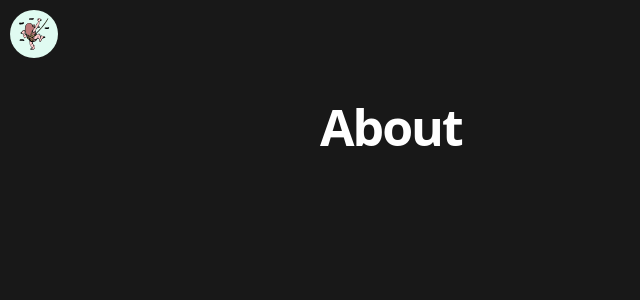
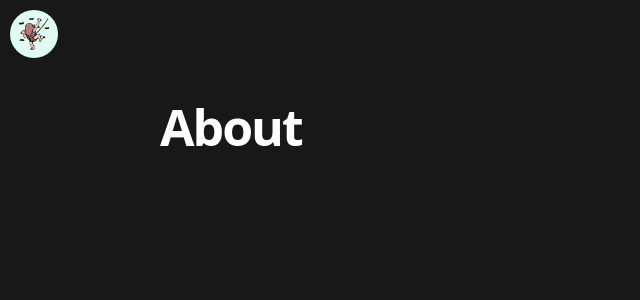
Before and after one commit to callpraths/callpraths.github.io, a Jekyll site: the page built from about.md, in a window 1280 px wide. Shown: the top 300 px of the page, without its empty margins (0-640 px from the left). Built offline with Jekyll 4.4.1, drawn with Linux system fonts in a browser that asks for light colours; nearby versions of some CDN libraries; some web fonts are replaced.

Commit message:
Allow wider posts

```diff
--- a/css/main.sass
+++ b/css/main.sass
@@ -13,6 +13,7 @@ $rs: 16px
 $font-serif: Linux Libertine
 $font-sans: Open Sans, MundoSans, "Helvetica Neue", Arial, Helvetica, sans-serif
 
+$max-flow-width: 960px
 
 @mixin respond-to($breakpoint)
   @media only screen and (max-width: $breakpoint + px)
@@ -78,7 +79,7 @@ body
 
 .blog-header
   width: 100%
-  max-width: 640px
+  max-width: $max-flow-width
   margin: 0 auto
   position: relative
   padding: 0
@@ -132,7 +133,7 @@ body
 
 .content
   width: 100%
-  max-width: 640px
+  max-width: $max-flow-width
   margin: 0 auto
   @include box-sizing(border-box)
   @include respond-to(800)
@@ -224,7 +225,7 @@ body
   margin: 0 auto
   padding: $rs*3 0
   width: 100%
-  max-width: 640px
+  max-width: $max-flow-width
   font-size: $rs/4*3
   text-align: center
   color: #AAAAAA
```
